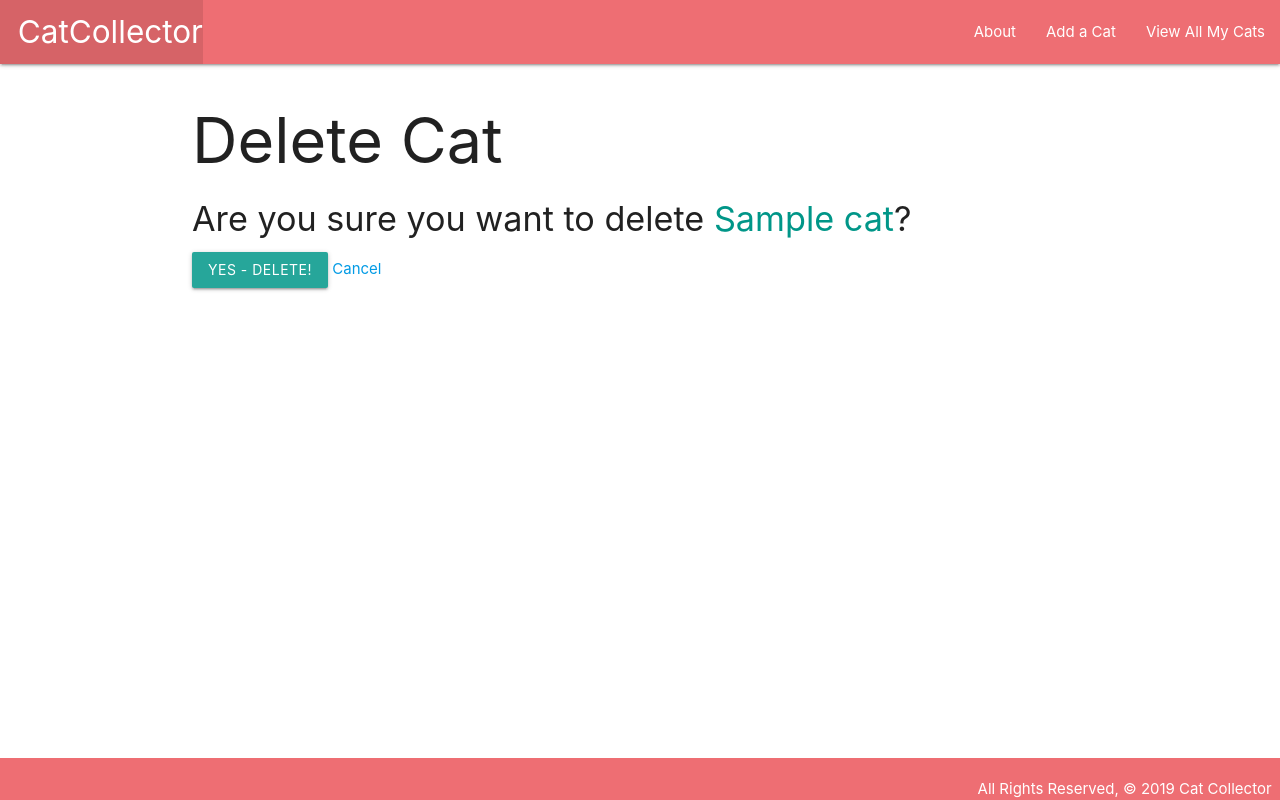
After one commit to pys12/django, a Django app: page /cats/1/delete/ in a window 1280 px wide. The commit adds this page. Run offline with Django 3.2, Linux system fonts and the light colour scheme; tables that the repository leaves empty hold one stand-in row (values such as "Sample post").

Commit message:
CRUD added

```diff
--- a/catcollector/main_app/models.py
+++ b/catcollector/main_app/models.py
@@ -1,5 +1,5 @@
 from django.db import models
-
+from django.urls import reverse
 
 class Cat(models.Model):
   name = models.CharField(max_length=100)
@@ -10,6 +10,8 @@ class Cat(models.Model):
   def __str__(self):
     return self.name
 
+  def get_absolute_url(self):
+    return reverse('detail', kwargs={'cat_id': self.id})
 
 class Owner(models.Model):
   name = models.CharField(max_length=255)
--- a/catcollector/main_app/templates/base.html
+++ b/catcollector/main_app/templates/base.html
@@ -18,8 +18,9 @@
           <li><a href="/" class="left brand-logo">&nbsp;&nbsp;CatCollector</a></li>
         </ul>
         <ul class="right">
-          <li><a href="/about">About</a></li>
-          <li><a href="/cats">View All My Cats</a></li>
+          <li><a href="{% url 'about' %}">About</a></li>
+          <li><a href="{% url 'cats_create' %}">Add a Cat</a></li>
+          <li><a href="{% url 'index' %}">View All My Cats</a></li>
         </ul>
       </div>
     </nav>
--- a/catcollector/main_app/templates/cats/detail.html
+++ b/catcollector/main_app/templates/cats/detail.html
@@ -14,6 +14,10 @@
       <p>Age: Kitten</p>
     {% endif %}
   </div>
+  <div class="card-action">
+    <a href="{% url 'cats_update' cat.id %}">Edit</a>
+    <a href="{% url 'cats_delete' cat.id %}">Delete</a>
+  </div>
 </div>
 
 {% endblock %}
--- /dev/null
+++ b/catcollector/main_app/templates/main_app/cat_confirm_delete.html
@@ -0,0 +1,13 @@
+{% extends 'base.html' %}
+
+{% block content %}
+  <h1>Delete Cat</h1>
+
+  <h4>Are you sure you want to delete <span class="teal-text">{{ object.name }}</span>?</h4>
+
+  <form action="" method="POST">
+    {% csrf_token %}
+    <input type="submit" value="Yes - Delete!" class="btn">
+    <a href="{% url 'detail' cat.id %}">Cancel</a>
+  </form>
+{% endblock %}
--- a/catcollector/main_app/urls.py
+++ b/catcollector/main_app/urls.py
@@ -6,4 +6,7 @@ urlpatterns = [
     path('about/', views.about, name='about'),
     path('cats/', views.cats_index, name='index'),
     path('cats/<int:cat_id>/', views.cats_detail, name='detail'),
+    path('cats/create/', views.CatCreate.as_view(), name='cats_create'),
+    path('cats/<int:pk>/update/', views.CatUpdate.as_view(), name='cats_update'),
+    path('cats/<int:pk>/delete/', views.CatDelete.as_view(), name='cats_delete'),
 ]
--- a/catcollector/main_app/views.py
+++ b/catcollector/main_app/views.py
@@ -1,6 +1,7 @@
 from django.shortcuts import render
+from django.views.generic.edit import CreateView
 from .models import Cat
-
+from django.views.generic.edit import CreateView, UpdateView, DeleteView
 from django.http import HttpResponse
 
 # Define the home view
@@ -18,3 +19,16 @@ def cats_index(request):
 def cats_detail(request, cat_id):
   cat = Cat.objects.get(id=cat_id)
   return render(request, 'cats/detail.html', { 'cat': cat })
+
+class CatCreate(CreateView):
+  model = Cat
+  fields = '__all__'
+  success_url = '/cats/'
+
+class CatUpdate(UpdateView):
+  model = Cat
+  fields = ['breed', 'description', 'age']
+
+class CatDelete(DeleteView):
+  model = Cat
+  success_url = '/cats/'
```
Also changed, not shown: catcollector/main_app/templates/main_app/cat_form.html (added, +19 -0 lines).
